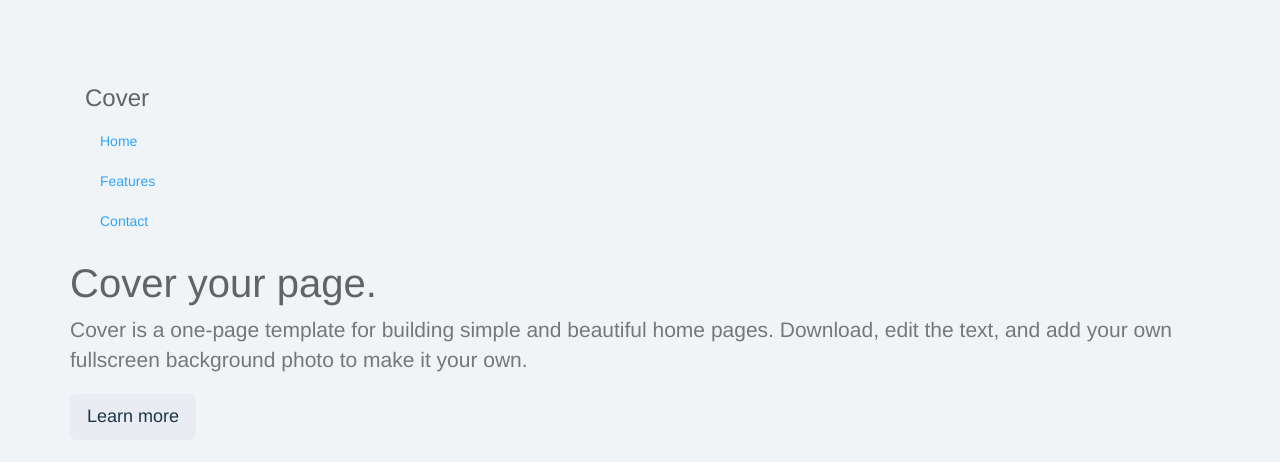
After one commit to charfweh/infosec-labs, a Flask app: page /homepage in a window 1280 px wide. The commit adds this page. Shown: the top 462 px of the page. Run offline with Flask 2, Linux system fonts and the light colour scheme; some libraries are stand-ins or nearby versions.

Commit message:
hot mess

```diff
--- a/LFI.py
+++ b/LFI.py
@@ -10,8 +10,8 @@ def start():
     return render_template("index.html")
 
 
-@app.route("/home", methods=['GET'])
-def home():
+@app.route("/lfidemo1", methods=['GET'])
+def lfidemo1():
     # whitelistfilename = ["text/chapter1.txt","text/chapter2.txt","text/default.txt","text/intro.txt"]
     filename = request.args.get('filename')
     print("[+] filename here",filename)
@@ -32,6 +32,23 @@ def home():
 #     f = open(filename,'r')
 #     read = f.read()
 #     return render_template("index.html",read = read)
+@app.route("/lfidemo2",methods=['GET'])
+def lfidemo2():
+    whitelistfilename = ["text/chapter1.txt","text/chapter2.txt","text/default.txt","text/intro.txt"]
+    filename = request.args.get('filename')
+    print("[+] filename here",filename)
+    if filename not in whitelistfilename:
+        return render_template("error.html")
+    if filename == "":
+        filename = "text/default.txt"
+    print("attempting to open",filename)
+    f = open(filename,'r')
+    read = f.read()
+    return render_template("index.html",read = read)
+
+@app.route("/homepage")
+def homepage():
+    return render_template("homepage.html")
 
 if __name__ == "__main__":
     app.run(host='0.0.0.0')
--- /dev/null
+++ b/templates/homepage.html
@@ -0,0 +1,54 @@
+<!DOCTYPE html>
+<html>
+<head>
+
+<meta charset="utf-8">
+<meta name="viewport" content="width=device-width, initial-scale=1">
+<title>Live demonstrations</title>
+
+<link href="/static/css/bootstrap.min.css" rel="stylesheet">
+<link href="/static/css/homepagestyles.css" rel="stylesheet">
+<link href="/static/css/styles.css" rel="stylesheet">
+<script src="/static/js/hints.js"></script>
+<!--Icons-->
+<script src="/static/js/lumino.glyphs.js"></script>
+
+</head>
+<body>
+
+    <div class="site-wrapper">
+
+      <div class="site-wrapper-inner">
+
+        <div class="container">
+
+          <div class="masthead clearfix">
+            <div class="container inner">
+              <h3 class="masthead-brand">Cover</h3>
+              <nav>
+                <ul class="nav masthead-nav">
+                  <li class="active"><a href="#">Home</a></li>
+                  <li><a href="#">Features</a></li>
+                  <li><a href="#">Contact</a></li>
+                </ul>
+              </nav>
+            </div>
+          </div>
+
+          <div class="inner cover">
+            <h1 class="cover-heading">Cover your page.</h1>
+            <p class="lead">Cover is a one-page template for building simple and beautiful home pages. Download, edit the text, and add your own fullscreen background photo to make it your own.</p>
+            <p class="lead">
+              <a href="#" class="btn btn-lg btn-default">Learn more</a>
+            </p>
+          </div>
+
+        </div>
+
+      </div>
+
+    </div>
+    <script src="/static/js/jquery-1.11.1.min.js"></script>
+  	<script src="/static/js/bootstrap.min.js"></script>
+</body>
+</html>
```
Also changed, not shown: templates/index.html (+15 -2 lines).
